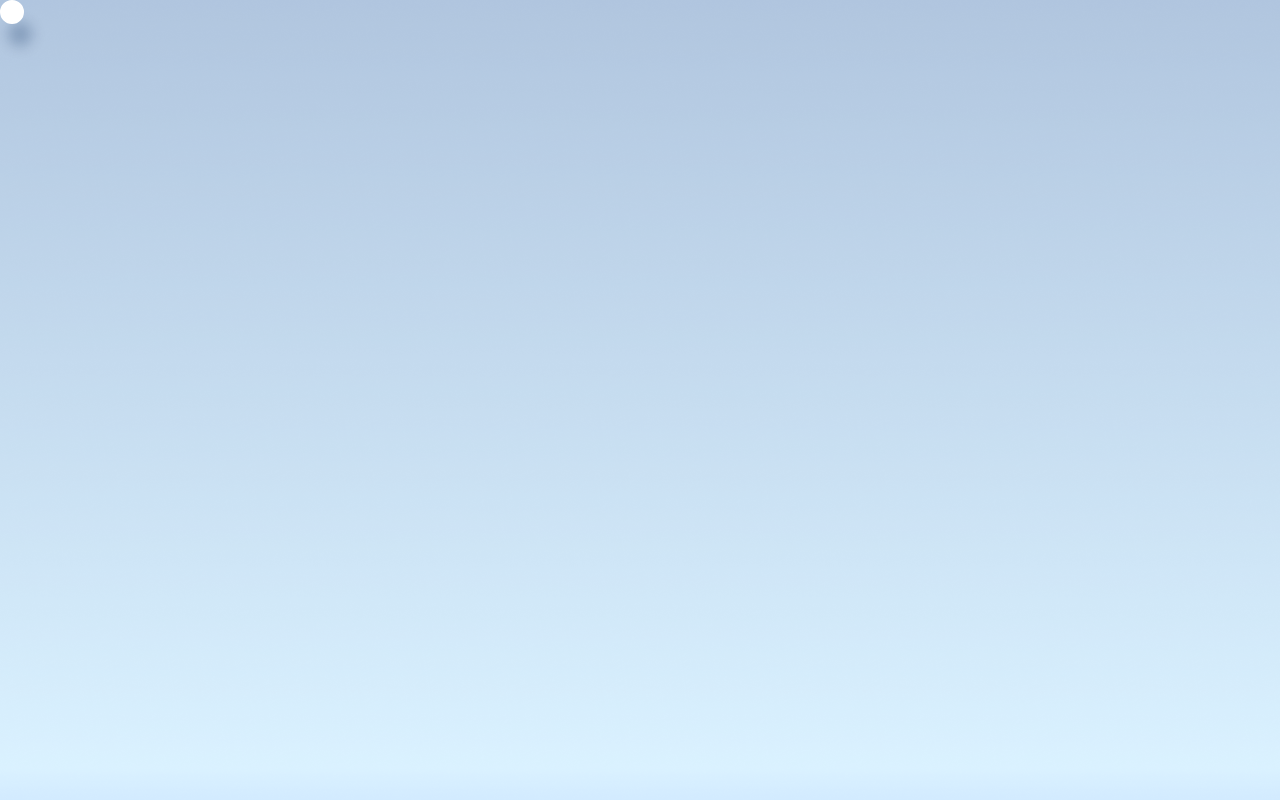
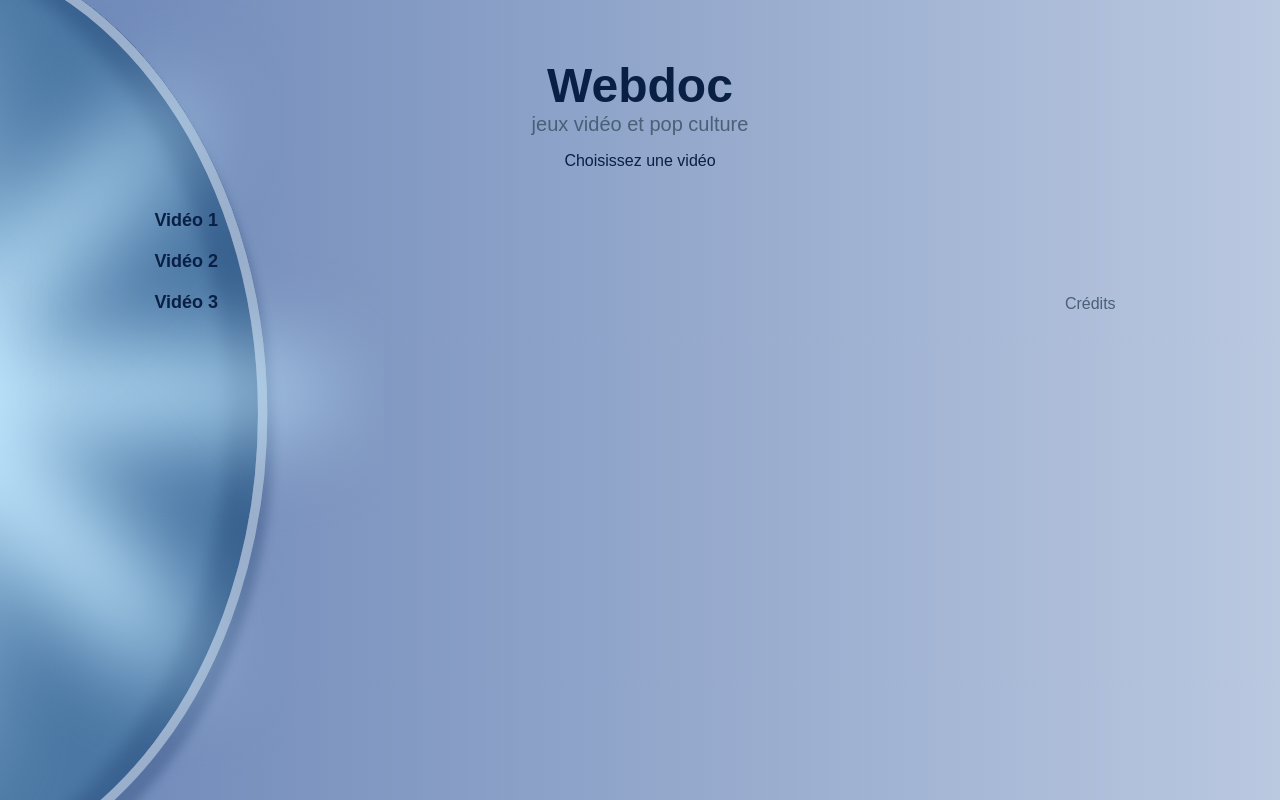
Before and after one commit to Hugopinchemel/Webdoc, a website: page index.html in a window 1280 px wide. Drawn offline with Linux system fonts and the light colour scheme.

Commit message:
Update HTML structure and styles for improved layout and design

```diff
--- a/index.html
+++ b/index.html
@@ -1,17 +1,23 @@
 <!DOCTYPE html>
-<html lang="en">
+<html lang="fr">
 <head>
     <meta charset="UTF-8">
+    <meta name="viewport" content="width=device-width, initial-scale=1.0">
+    <title>Webdoc - Jeux vidéo et pop culture</title>
     <link rel="stylesheet" href="stylesheet.css">
-    <title>Webdoc</title>
-
 </head>
 <body>
-    <div class="main">
-        <div class="left">
-
-        </div>
-        <div class="right"></div>
+<div class="left-background"></div>
+<div class="container">
+    <div class="title">Webdoc</div>
+    <div class="subtitle">jeux vidéo et pop culture</div>
+    <p>Choisissez une vidéo</p>
+    <div class="video-section">
+        <div class="video-button">Vidéo 1</div>
+        <div class="video-button">Vidéo 2</div>
+        <div class="video-button">Vidéo 3</div>
     </div>
+    <div class="credits">Crédits</div>
+</div>
 </body>
 </html>
--- a/stylesheet.css
+++ b/stylesheet.css
@@ -3,18 +3,64 @@
     src: url('.font/FOT-NewRodin Pro B.woff2') format(‘woff2’)
 }
 
+
 body {
     font-family: 'FOT-NewRounded Pro B', sans-serif;
-    background-image: url(".image/background.png");
-    margin: 0;
-    padding: 0;
+    background: linear-gradient(to right, #6A85B6, #BAC8E0);
+    text-align: center;
+    color: #0A1F44;
+}
+.container {
+    position: relative;
+    width: 80%;
+    margin: auto;
+    padding-top: 50px;
+}
+.title {
+    font-size: 48px;
+    font-weight: bold;
+}
+.subtitle {
+    font-size: 20px;
+    color: #4A6076;
+}
+.video-section {
     display: flex;
-    height: 100vh;
+    flex-direction: column;
+    align-items: flex-start;
+    margin-top: 40px;
+    padding-left: 20px;
 }
-
-.left {
-    border-radius: 1190px;
-    border: 12px solid #FFF;
-    background: #4B77A4;
-    box-shadow: -53px 1px 20.2px 0px rgba(5, 35, 85, 0.25) inset, 8px 22px 12.3px 0px rgba(5, 35, 85, 0.25);
+.video-button {
+    display: flex;
+    align-items: center;
+    justify-content: center;
+    font-size: 18px;
+    font-weight: bold;
+    color: #0A1F44;
+    margin-bottom: 20px;
+    cursor: pointer;
+    transition: 0.3s;
 }
+.video-button:hover {
+    background: rgba(255, 255, 255, 0.8);
+}
+.credits {
+    position: absolute;
+    bottom: 20px;
+    right: 30px;
+    font-size: 16px;
+    color: #4A6076;
+    cursor: pointer;
+}
+.left-background {
+    position: absolute;
+    top: 0;
+    left: 0;
+    width: 30%;
+    height: 100%;
+    background-image: url('.image/menu.svg');
+    background-size: cover;
+    background-repeat: no-repeat;
+    background-position: center;
+}
```
